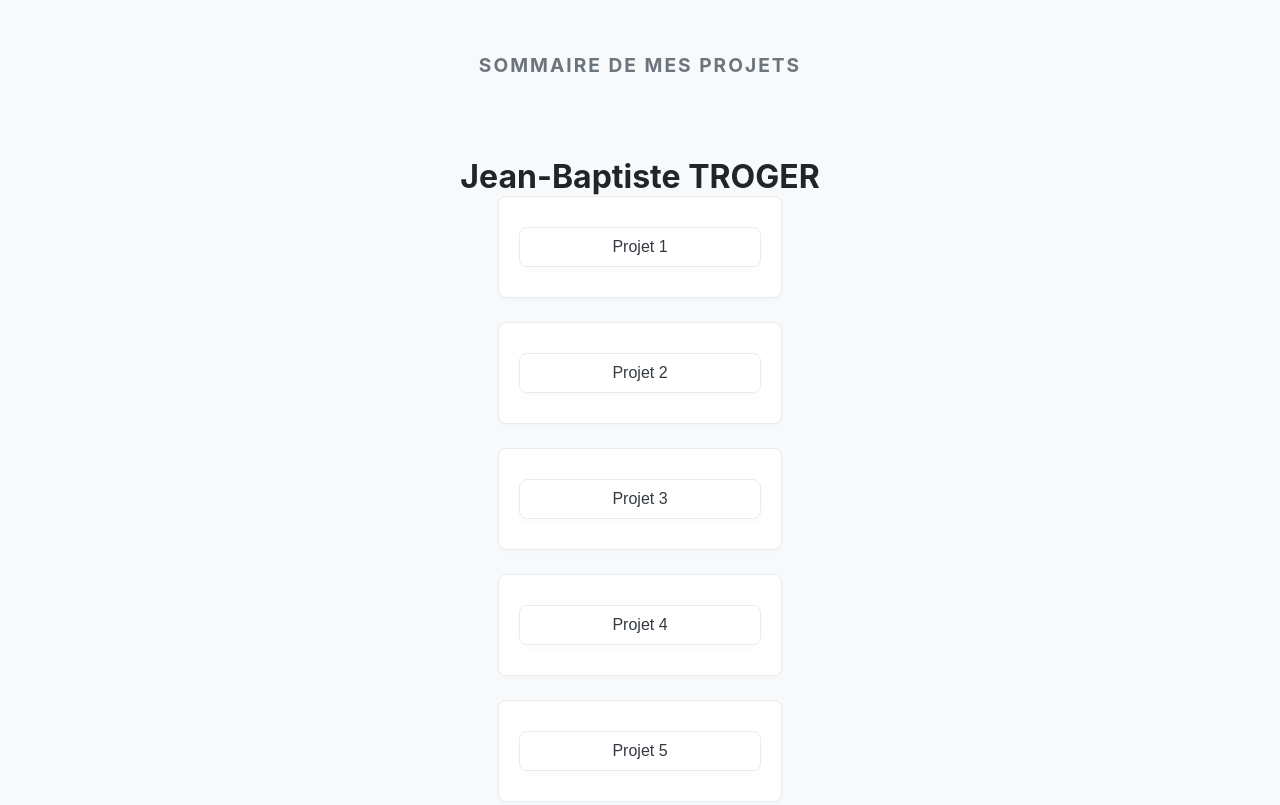
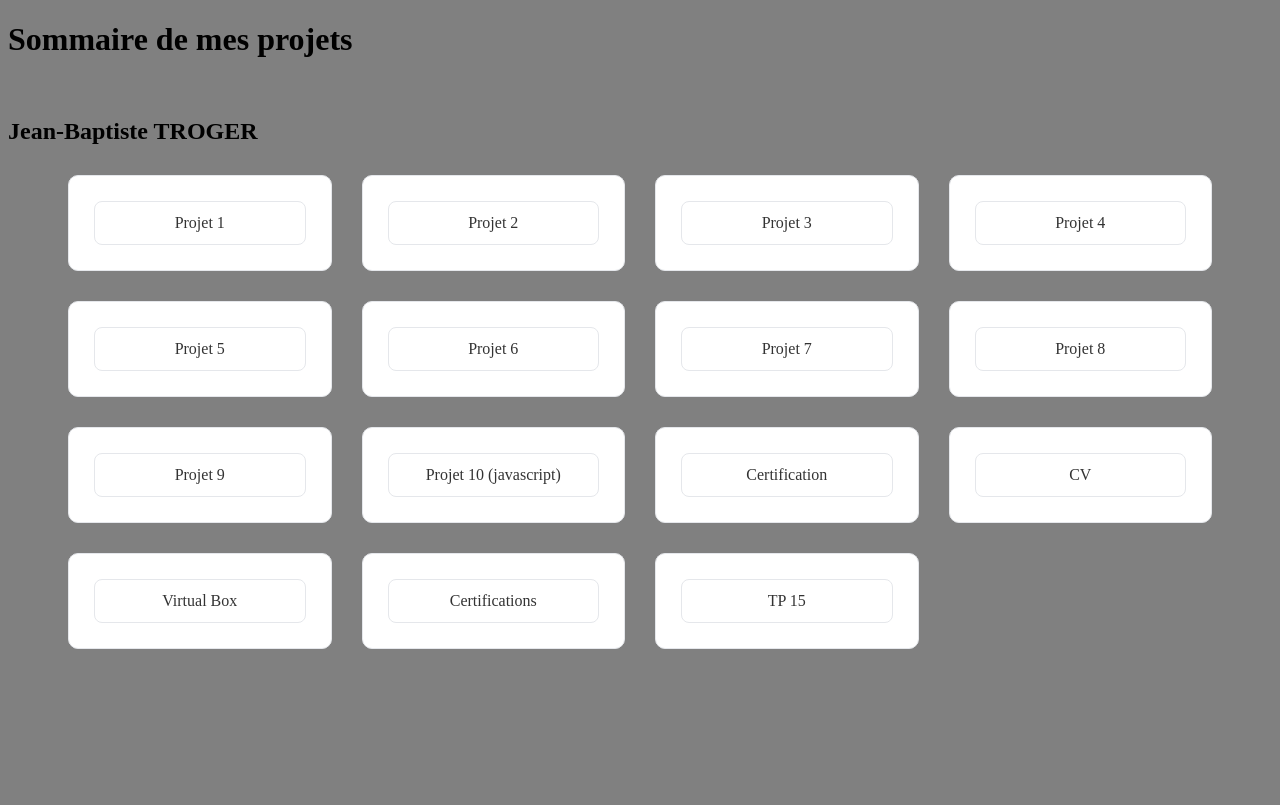
Before and after one commit to jeanbaptistetroger-blip/projet2, a plain HTML site: page index.html in a window 1280 px wide. Shown: the top 805 px of the page. Drawn offline with Linux system fonts and the light colour scheme.

Commit message:
Add files via upload

```diff
--- a/index.css
+++ b/index.css
@@ -1,91 +1,55 @@
-body {
-    font-family: 'Inter', sans-serif;
-    background-color: #f8f9fa; /* Gris très clair, très sobre */
-    color: #212529;
-    margin: 0;
-    padding: 40px 20px;
-    display: flex;
-    flex-direction: column;
-    align-items: center;
-}
 
-header {
-    text-align: center;
-     margin-bottom: 50px;
-}
-
-h1 {
-    font-size: 1.2rem;
-    text-transform: uppercase;
-    letter-spacing: 2px;
-    color: #6c757d;
-    margin-bottom: 10px;
- }
-
-h2 {
-    font-size: 2rem;
-     font-weight: 700;
-     margin: 0;
- }
 .projects-grid {
-    display: grid;
-    grid-template-columns: repeat(auto-fit, minmax(250px, 1fr));
-    gap: 20px;
-    width: 100%;
-    max-width: 900px;
+  padding: 0 60px;
+  box-sizing: border-box;
 }
 
 
-.menu>li {
-    background: #ffffff;
-    border: 1px solid #e9ecef;
-    border-radius: 8px;
-    padding: 30px 20px;
-    text-align: center;
-    text-decoration: none;
-    color: #495057;
-    font-weight: 500;
-    transition: all 0.5s ease;
-    box-shadow: 0 2px 4px rgba(0,0,0,0.02);
-
-}
-.menu>li:hover {
-    transform: translateY(-3px);
-    border-color: #ced4da;
-    box-shadow: 0 4px 12px rgba(0,0,0,0.05);
-    color: #000000;
+.projects-grid ul.menu {
+  display: grid;
+  grid-template-columns: repeat(4, 1fr);
+  gap: 30px;
+  list-style: none;
+  margin: 0;
+  padding: 0;
 }
 
-.menu{
-    list-style-type: none;
-    padding: 0;
-    margin: 0;
-    display: flex;
-    flex-direction: column;
-    align-items: center;
-    gap: 24px;
+
+.projects-grid ul.menu li {
+  background: #fff;
+  border: 1px solid #e5e7eb;
+  border-radius: 10px;
+  padding: 25px;
+  margin: 0;
+  width: auto;
+  min-width: 0;
+  box-sizing: border-box;
 }
 
-a {
-    text-decoration: none;
-    color: #343a40;
-    display: inline-block;
-    background: #ffffff;
-    border: 1px solid #e9ecef;
-    border-radius: 8px;
-    padding: 10px 20px;
-    min-width: 200px;
 
-    text-align: center;
-    font-weight: 500;
-    font-family: sans-serif;
-    box-shadow: 0 4px 6px rgba(0, 0, 0, 0.02);
-    transition: all 0.2s ease-in-out;
+.projects-grid ul.menu li a {
+  display: block;
+  padding: 12px;
+  text-align: center;
+  text-decoration: none;
+  color: #333;
+  border: 1px solid #e5e7eb;
+  border-radius: 8px;
 }
 
-a:hover {
-    background-color: #f8f9fa;
-    border-color: #dee2e6;
-    transform: translateY(-2px);
-    box-shadow: 0 6px 12px rgba(0, 0, 0, 0.05);
+.projects-grid ul.menu li a:hover {
+  background: #f1f3f5;
 }
+
+
+h2 {
+  margin-bottom: 30px;
+}
+
+
+@media (max-width: 1000px) {
+  .projects-grid ul.menu { grid-template-columns: repeat(2, 1fr); }
+}
+@media (max-width: 600px) {
+  .projects-grid ul.menu { grid-template-columns: 1fr; }
+}
--- a/index.html
+++ b/index.html
@@ -9,7 +9,7 @@
 		<h1>Sommaire de mes projets</h1> <br>
 	</header>
 		<h2>Jean-Baptiste TROGER</h2>
-<div class="liste-projets">
+<div class="projects-grid">
 	<nav>
 		<ul class="menu">
 			<li>
```
Also changed, not shown: projet13/tp15.html (+1 -1 lines).
